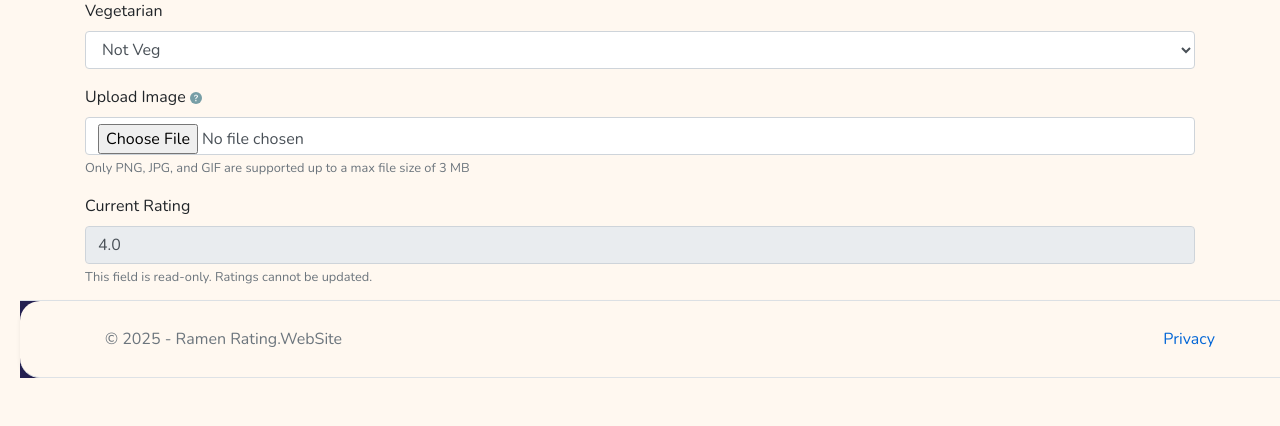
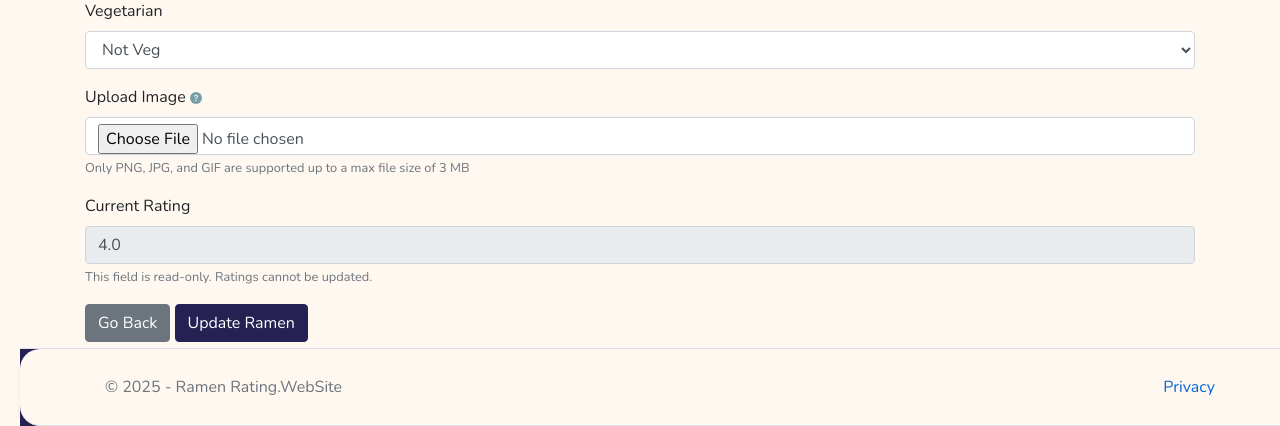
Before and after one commit to Tejalpatel2099/TheDarkKnights, an ASP.NET Core app: page /Product/Update/1 in a window 1280 px wide. Shown: the part 781-1207 px from the top of the page. Before the commit the page ends 1159 px from the top, so only its background shows below. Run offline with ASP.NET Core 8, Linux system fonts and the light colour scheme; some libraries are stand-ins or nearby versions.

Commit message:
Changed Update.cshtml so buttons are no longer blocked by footer

```diff
--- a/src/Pages/Product/Update.cshtml
+++ b/src/Pages/Product/Update.cshtml
@@ -121,8 +121,11 @@
 
     <input type="hidden" name="Product.Number" value="@Model.Product.Number" />
 
-    <button type="button" class="btn btn-secondary" onclick="goBack()">Go Back</button>
-    <button type="submit" class="btn btn-primary">Update Ramen</button>
+    <div class="form-group">
+        <button type="button" class="btn btn-secondary" onclick="goBack()">Go Back</button>
+        <button type="submit" class="btn btn-primary">Update Ramen</button>
+    </div>
+    <div class="mb-5"></div>
 </form>
 
 @section Scripts {
```
